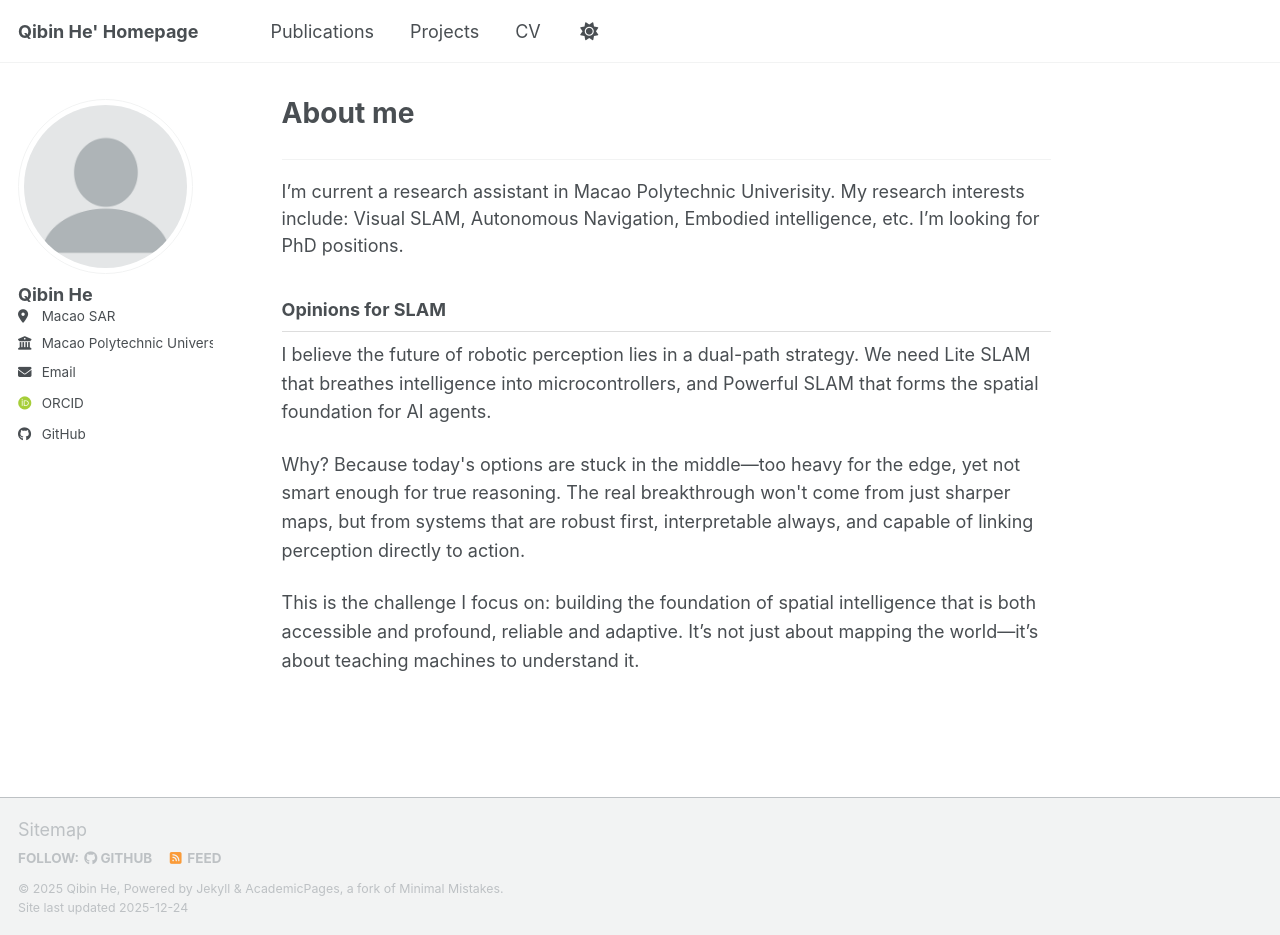
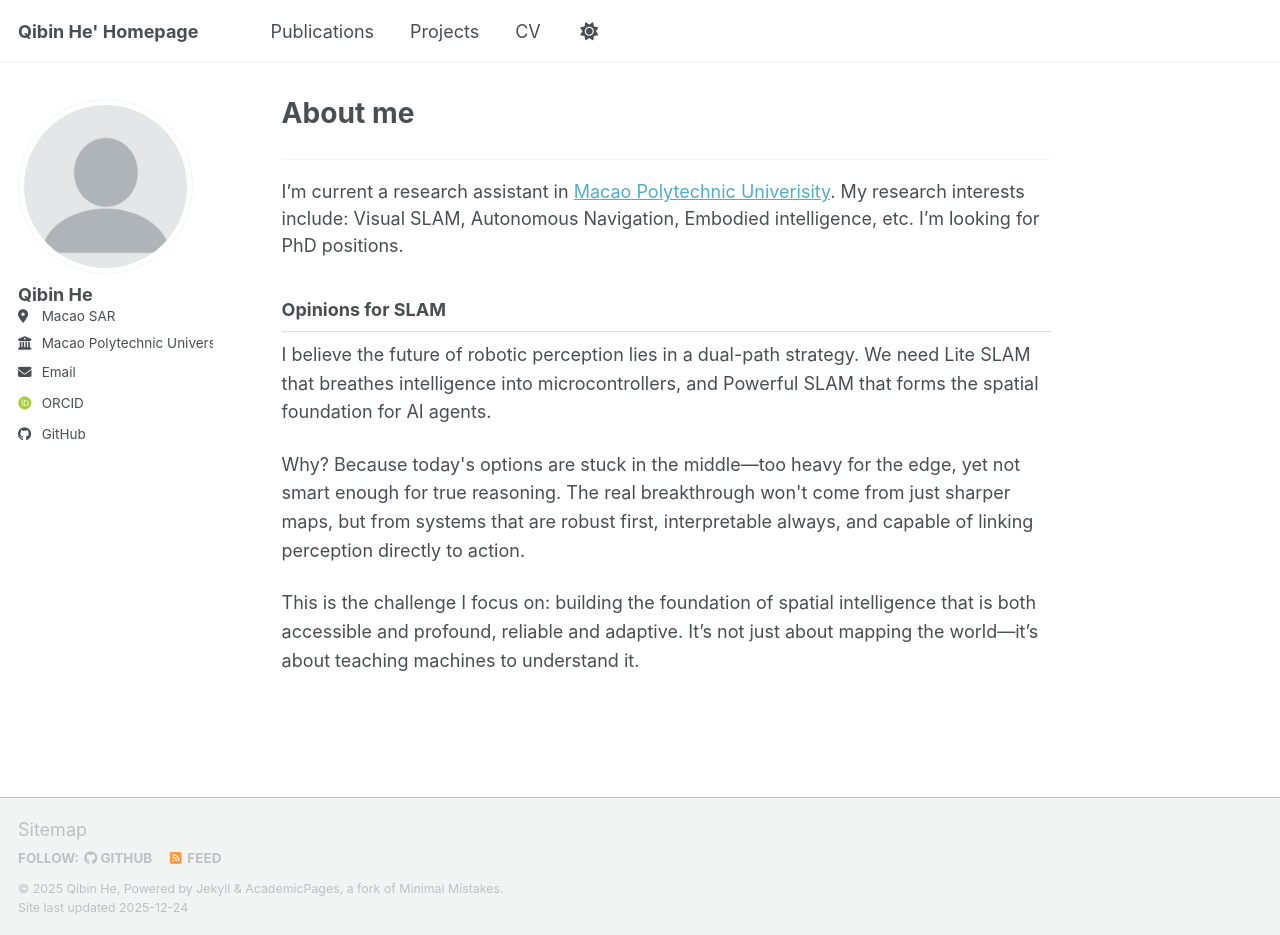
Before and after one commit to MECHA-HE/MECHA-HE.github.io, a Jekyll site: the page built from _pages/about.md, in a window 1280 px wide and 935 px high. Built offline with Jekyll 4.4.1, drawn with Linux system fonts in a browser that asks for light colours; some web fonts are replaced; a script bundle is joined from its source files by our own code; library files that are not in the unit come from our copies; part of the change alters nothing that is shown.

```diff
--- a/_pages/about.md
+++ b/_pages/about.md
@@ -9,7 +9,7 @@ redirect_from:
 
 ------
 
-I'm current a research assistant in Macao Polytechnic Univerisity. My research interests include: Visual SLAM, Autonomous Navigation, Embodied intelligence, etc. I'm looking for PhD positions.
+I'm current a research assistant in [Macao Polytechnic Univerisity](https://www.mpu.edu.mo/admission/en/index.php?gad_source=1&gad_campaignid=23306815633&gbraid=0AAAAApG2RCOuqUmnVh2vpa5G9mveKtp_e&gclid=CjwKCAiAmKnKBhBrEiwAaqAnZwOc3gkpZ3BBlzqOM-XwUneIvXdTXDRYzIKJN-3oS72k-R8r7v_iWxoCdBkQAvD_BwE). My research interests include: Visual SLAM, Autonomous Navigation, Embodied intelligence, etc. I'm looking for PhD positions.
 
 <div style="margin-top: 40px;">
 
```
